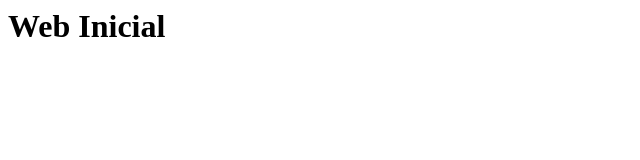
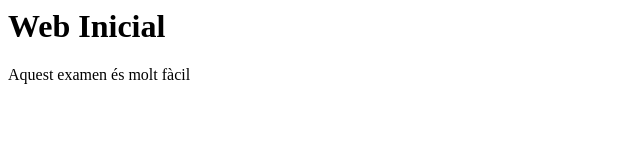
Before and after one commit to everadaw2n25/examen-final-ericvera, a plain HTML site: page index.html in a window 1280 px wide. Shown: the whole page, without its empty margins (0-640 px from the left). Drawn offline with Linux system fonts and the light colour scheme.

Commit message:
Canvis i nou disseny

```diff
--- a/index.html
+++ b/index.html
@@ -1 +1,17 @@
-<h1>Web Inicial</h1>
+<html lang="en">
+
+<head>
+    <meta charset="UTF-8">
+    <meta name="viewport" content="width=device-width, initial-scale=1.0">
+    <link rel="stylesheet" href="style.css">
+    <title>Document</title>
+</head>
+
+<body>
+    <h1>Web Inicial</h1>
+
+    <p>Aquest examen és molt fàcil </p>
+
+</body>
+
+</html>
```
Also changed, not shown: style.css (added).
